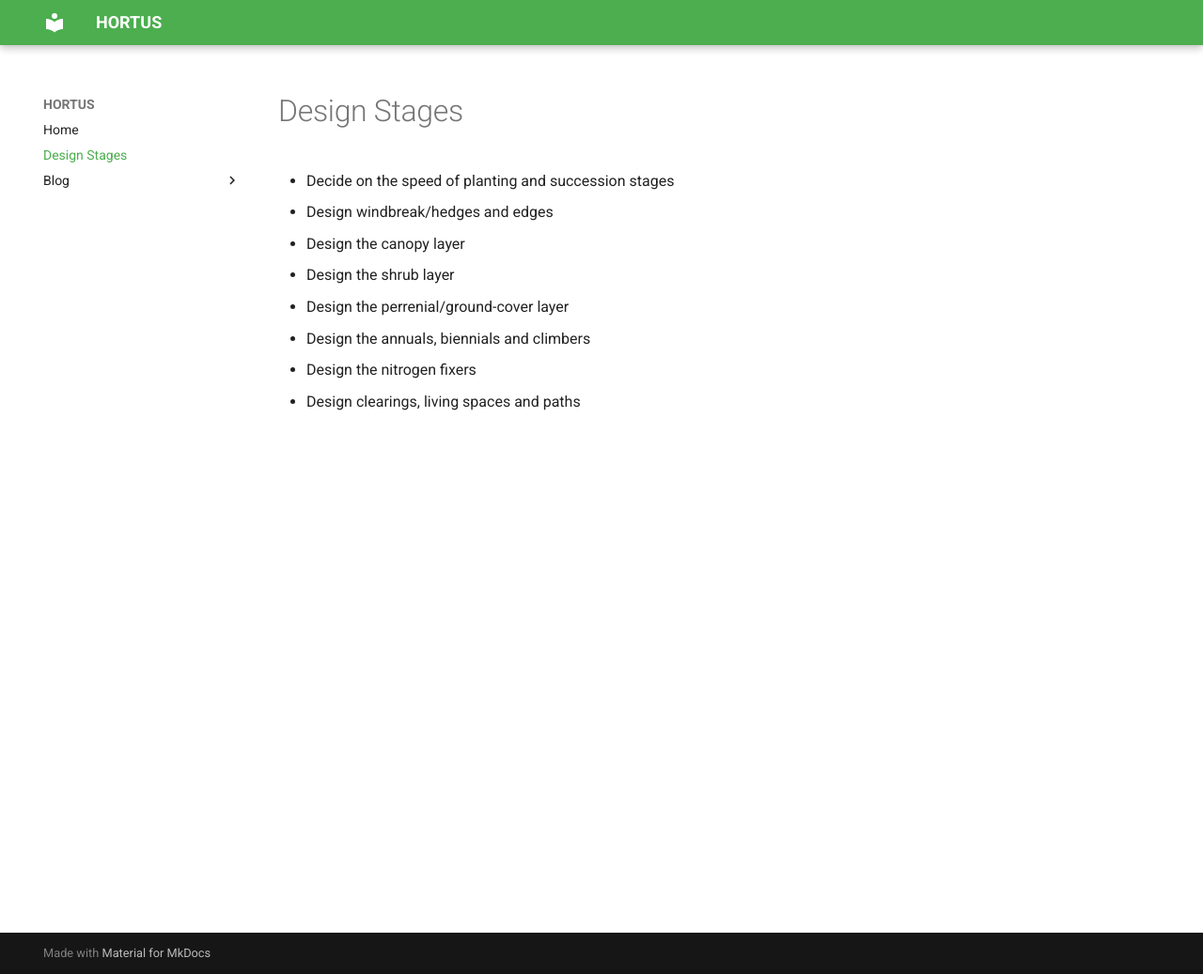
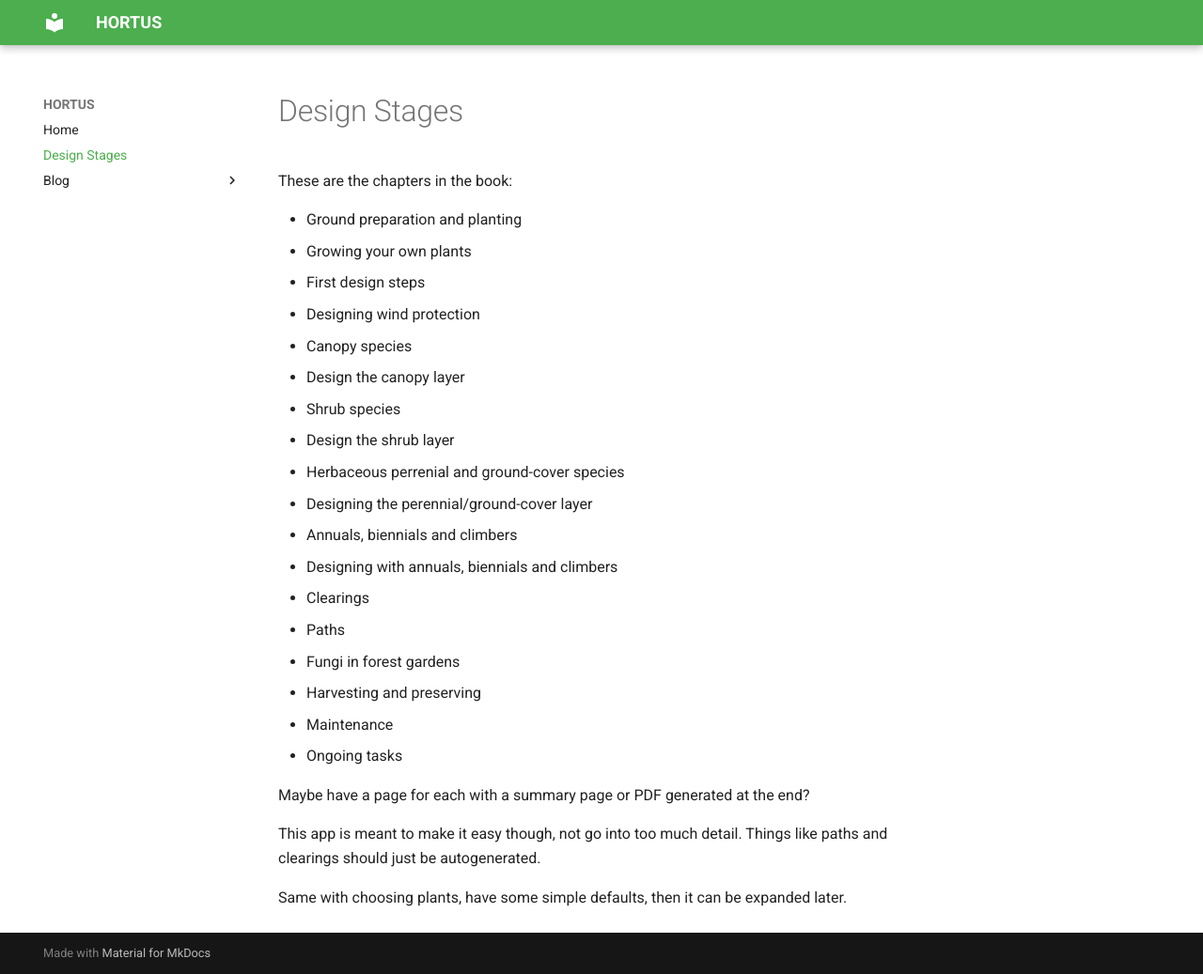
Before and after one commit to omussell/hortus, an MkDocs documentation site: the page built from docs/design-stages.md, in a window 1280 px wide and 1037 px high. Shown: the whole window at 94% size. Built offline with MkDocs 1.6.1 and Material for MkDocs 9.7.7, drawn with Linux system fonts in a browser that asks for light colours.

Commit message:
Add notes

```diff
--- a/docs/design-stages.md
+++ b/docs/design-stages.md
@@ -1,10 +1,28 @@
 # Design Stages
 
-- Decide on the speed of planting and succession stages
-- Design windbreak/hedges and edges
+These are the chapters in the book:
+
+- Ground preparation and planting
+- Growing your own plants
+- First design steps
+- Designing wind protection
+- Canopy species
 - Design the canopy layer
+- Shrub species
 - Design the shrub layer
-- Design the perrenial/ground-cover layer
-- Design the annuals, biennials and climbers
-- Design the nitrogen fixers
-- Design clearings, living spaces and paths
+- Herbaceous perrenial and ground-cover species
+- Designing the perennial/ground-cover layer
+- Annuals, biennials and climbers
+- Designing with annuals, biennials and climbers
+- Clearings
+- Paths
+- Fungi in forest gardens
+- Harvesting and preserving
+- Maintenance
+- Ongoing tasks
+
+Maybe have a page for each with a summary page or PDF generated at the end?
+
+This app is meant to make it easy though, not go into too much detail. Things like paths and clearings should just be autogenerated.
+
+Same with choosing plants, have some simple defaults, then it can be expanded later.
```
Also changed, not shown: docs/index.md (+10 -10 lines), 2 other files.
